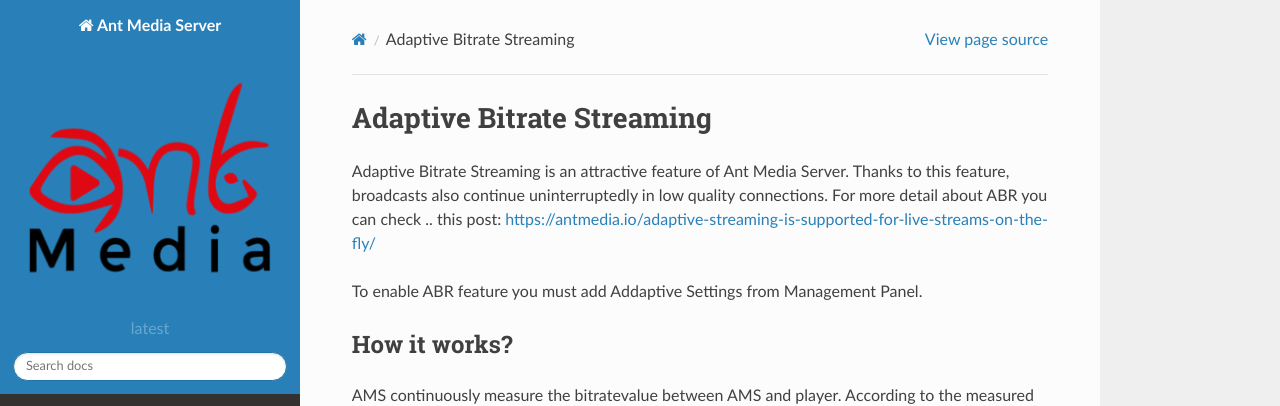
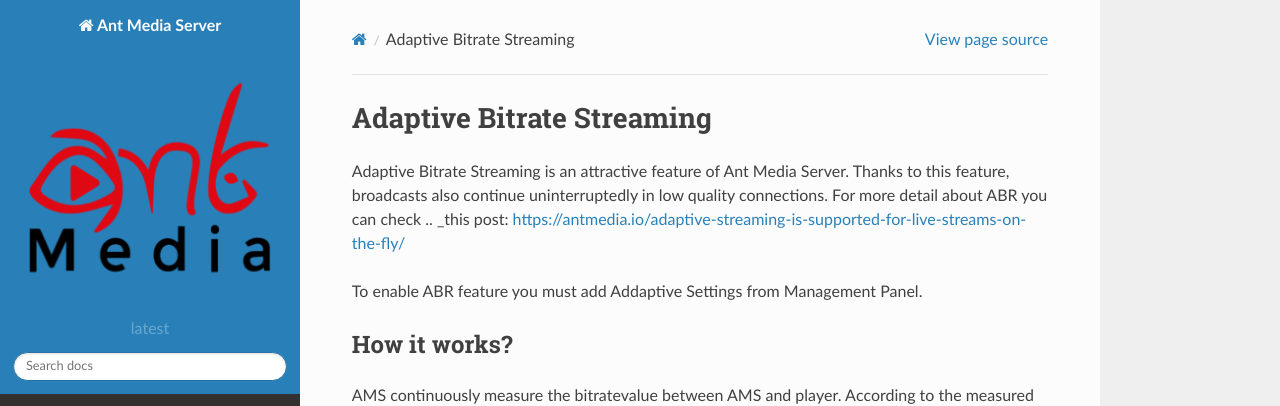
Before and after one commit to sachinmsahrma/Ant-Media-Docs, a Sphinx documentation site: the page built from docs/Adaptive-Bitrate-Streaming.rst, in a window 1280 px wide. Shown: the top 406 px of the page. Built offline with Sphinx 7.4.7 and the Read the Docs theme 2.0.0, drawn with Linux system fonts in a browser that asks for light colours.

```diff
--- a/docs/Adaptive-Bitrate-Streaming.rst
+++ b/docs/Adaptive-Bitrate-Streaming.rst
@@ -2,7 +2,7 @@
 Adaptive Bitrate Streaming
 ##########################
 
-Adaptive Bitrate Streaming is an attractive feature of Ant Media Server. Thanks to this feature, broadcasts also continue uninterruptedly in low quality connections. For more detail about ABR you can check .. this post: https://antmedia.io/adaptive-streaming-is-supported-for-live-streams-on-the-fly/
+Adaptive Bitrate Streaming is an attractive feature of Ant Media Server. Thanks to this feature, broadcasts also continue uninterruptedly in low quality connections. For more detail about ABR you can check ..  _this post: https://antmedia.io/adaptive-streaming-is-supported-for-live-streams-on-the-fly/
 
 To enable ABR feature you must add Addaptive Settings from Management Panel.
 
```
